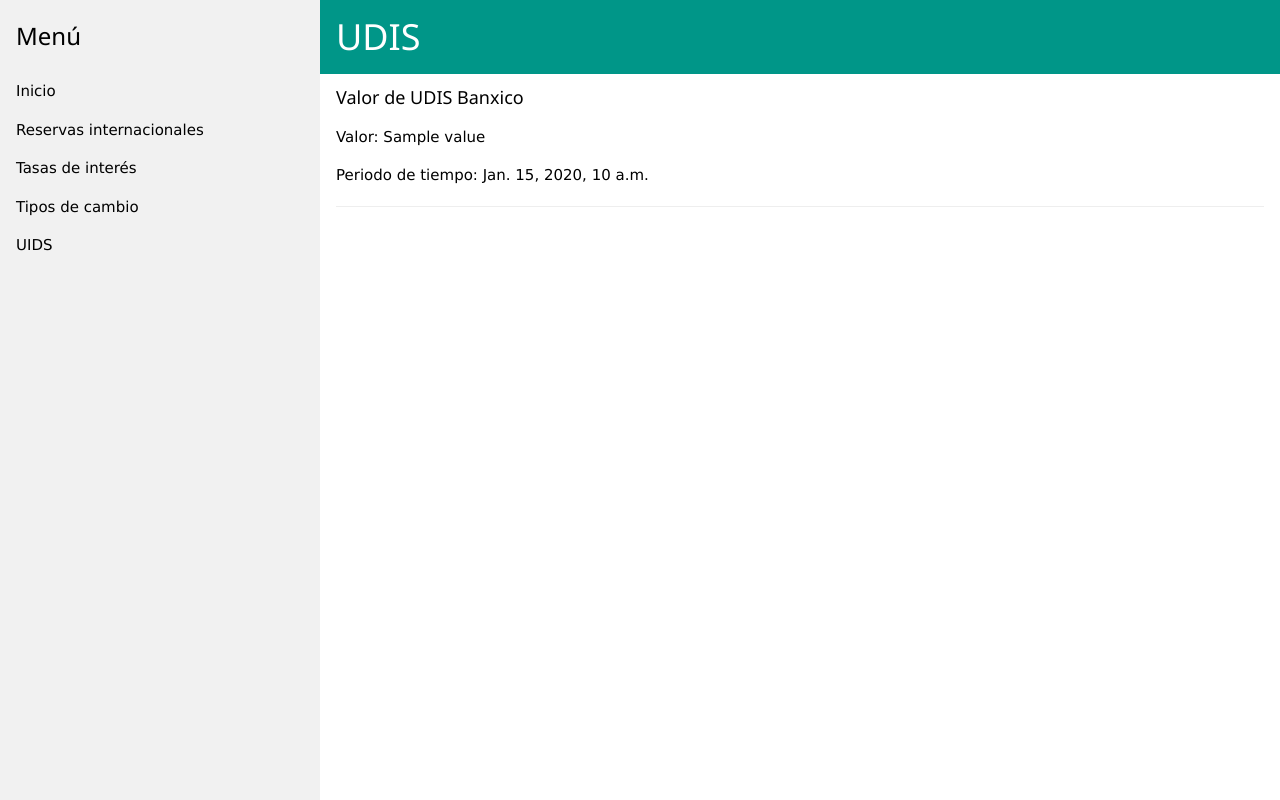
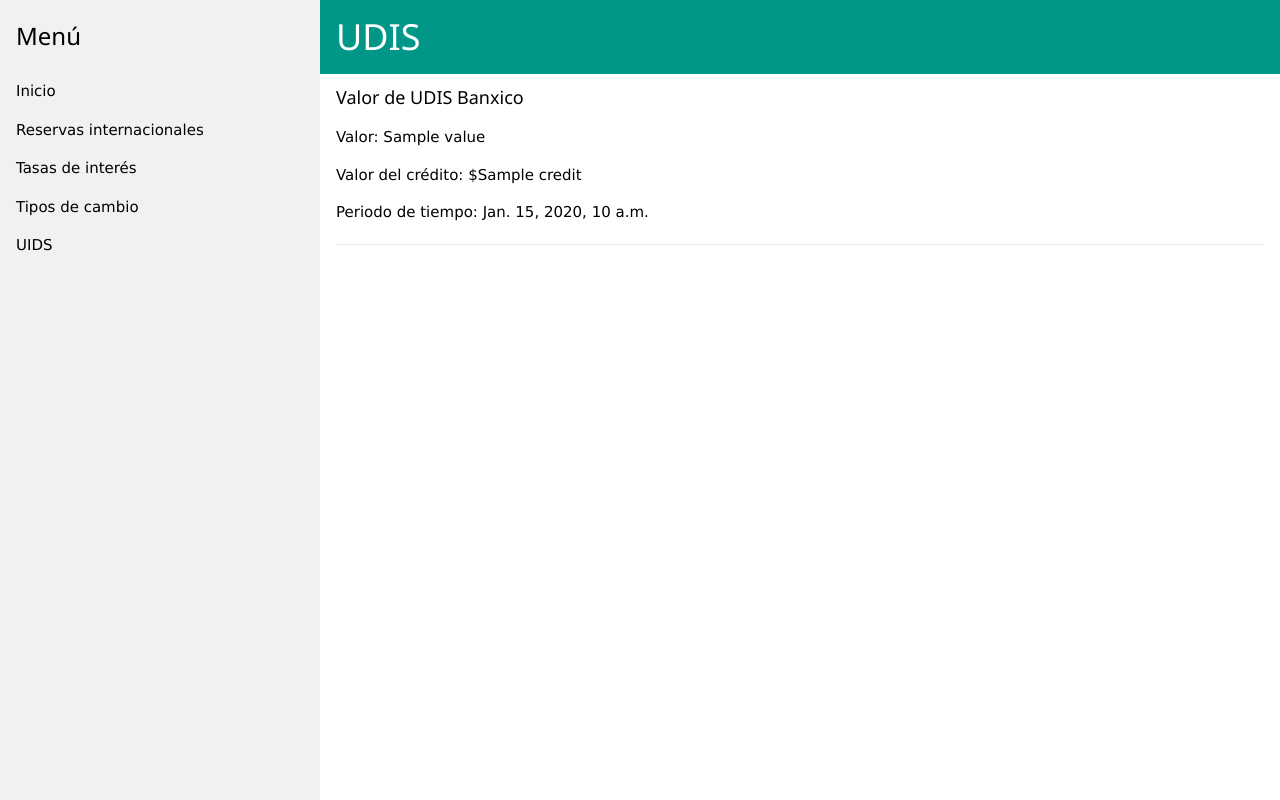
Before and after one commit to ceppeu/cumplochallenge, a Django app: template cumplochallenge/templates/uids/udis.html in a window 1280 px wide. Run offline with Django 3.2, Linux system fonts and the light colour scheme; the template is opened without the code that fills it: most values are stand-ins (such as "Sample title", 1, 10 or a date in 2020).

Commit message:
Agregar valor de crédito en UDIS

```diff
--- a/cumplochallenge/apps/uids/views.py
+++ b/cumplochallenge/apps/uids/views.py
@@ -76,9 +76,11 @@
 def udis(request):
     wsdl = 'http://www.banxico.org.mx/DgieWSWeb/DgieWS?WSDL'
     client = zeep.Client(wsdl=wsdl)
+    credit_value = 0.0
     with client.settings():
         result = client.service.udisBanxico()
         xml_tree = ET.fromstring(result)
         res = xml_tree.find('.//*[@IDSERIE="SP68257"]/*')
         data = res.attrib
-    return render(request, 'uids/udis.html', {"time_period": data["TIME_PERIOD"], "value": data["OBS_VALUE"]})
+        credit_value = float(data["OBS_VALUE"]) * 25000
+    return render(request, 'uids/udis.html', {"time_period": data["TIME_PERIOD"], "value": data["OBS_VALUE"], "credit": credit_value})
--- a/cumplochallenge/templates/base/base.html
+++ b/cumplochallenge/templates/base/base.html
@@ -1,6 +1,6 @@
 <!DOCTYPE html>
 <html>
-<title>UIDS</title>
+<title>UDIS</title>
 <meta name="viewport" content="width=device-width, initial-scale=1">
 <link rel="stylesheet" href="https://www.w3schools.com/w3css/4/w3.css">
 <body>
--- a/cumplochallenge/templates/uids/udis.html
+++ b/cumplochallenge/templates/uids/udis.html
@@ -8,6 +8,7 @@
 
     <h5>Valor de UDIS Banxico</h5>
     <p>Valor: {{ value }}</p>
+    <p>Valor del crédito: ${{ credit }}</p>
     <p>Periodo de tiempo: {{ time_period }}</p>
     <hr>
 {% endblock %}
```
